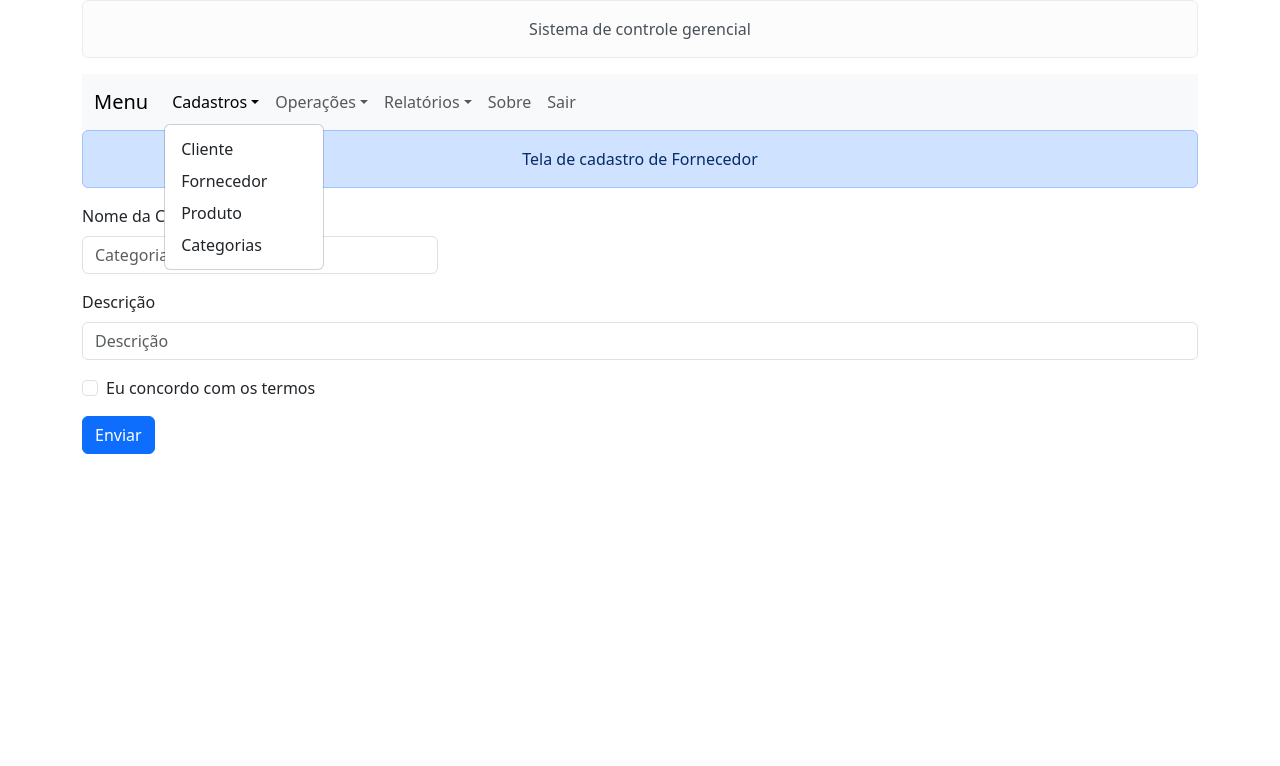
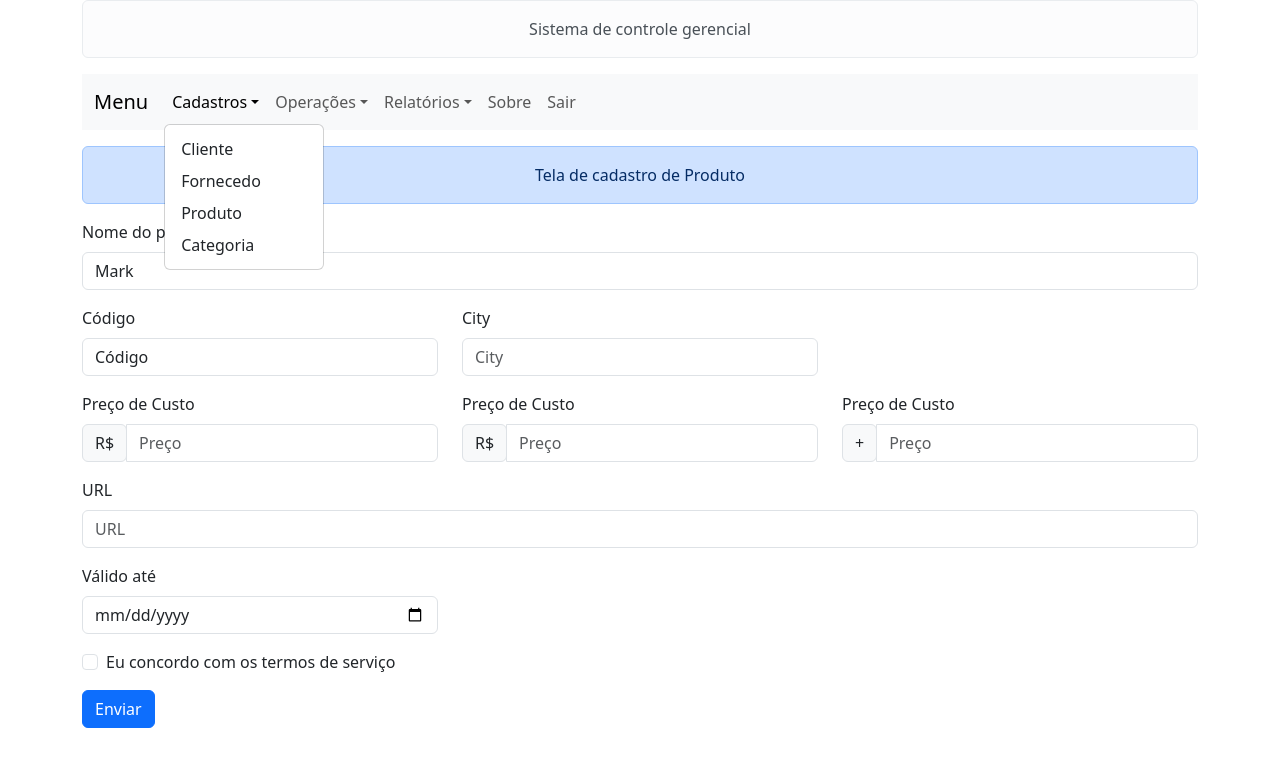
Before and after one commit to cauakse/Sistema, a React (Create React App) app: page /produto in a window 1280 px wide. Both pictures are taken after a click on the button "Cadastros". Shown: the top 766 px of the page. Built offline with nearby package versions, Linux system fonts and the light colour scheme.

Commit message:
Adding router methods and components, updating screen props children

```diff
--- a/package.json
+++ b/package.json
@@ -10,6 +10,7 @@
     "react": "^18.3.1",
     "react-bootstrap": "^2.10.4",
     "react-dom": "^18.3.1",
+    "react-router-dom": "^6.26.1",
     "react-scripts": "5.0.1",
     "web-vitals": "^2.1.4"
   },
--- a/src/App.js
+++ b/src/App.js
@@ -1,12 +1,46 @@
-import Pagina from "./components/layouts/Pagina";
-import Tela from "./components/layouts/Cadastros/Tela";
-
+import Tela from "./components/Cadastros/Tela";
+import Tela404 from "./components/Cadastros/Tela404";
+import TelaMenu from "./components/Cadastros/TelaMenu"
+import CadastroProduto from "./components/Cadastros/CadastroProduto";
+import CadastroCategoria from "./components/Cadastros/CadastroCategoria";
+import CadastroCliente from "./components/Cadastros/CadastroCliente";
+import CadastroFornecedor from "./components/Cadastros/CadastroFornecedor";
+import { BrowserRouter, Route, Routes } from "react-router-dom";
 function App() {
   return (
     <div className="App">
-      <Pagina>
-        <Tela nome="Fornecedor"></Tela>
-      </Pagina>
+      <BrowserRouter>
+        <Routes>
+          <Route path="/produto" element={
+            <Tela nome="Produto">
+              <CadastroProduto></CadastroProduto>
+            </Tela>
+          } />
+
+          <Route path="/categoria" element={
+            <Tela nome="Categoria">
+              <CadastroCategoria></CadastroCategoria>
+            </Tela>
+          } />
+
+          <Route path="/cliente" element={
+            <Tela nome="Cliente">
+              <CadastroCliente></CadastroCliente>
+            </Tela>
+          } />
+          <Route path="/fornecedor" element={
+            <Tela nome="Fornecedor">
+              <CadastroFornecedor></CadastroFornecedor>
+            </Tela>
+          } />
+          <Route path="" element={
+            <TelaMenu></TelaMenu>
+          } />
+          <Route path="*" element={
+            <Tela404></Tela404>
+          } />
+        </Routes>
+      </BrowserRouter>
     </div>
   );
 }
--- a/src/components/layouts/Cadastros/CadastroCategoria.jsx
+++ b/src/components/Cadastros/CadastroCategoria.jsx
@@ -1,8 +1,6 @@
-import { useState } from 'react';
 import Button from 'react-bootstrap/Button';
 import Col from 'react-bootstrap/Col';
 import Form from 'react-bootstrap/Form';
-import InputGroup from 'react-bootstrap/InputGroup';
 import Row from 'react-bootstrap/Row';
 
 export default function CadastroCategoria(props) {
--- a/src/components/layouts/Cadastros/CadastroCliente.jsx
+++ b/src/components/Cadastros/CadastroCliente.jsx
@@ -1,4 +1,3 @@
-import { useState } from 'react';
 import Button from 'react-bootstrap/Button';
 import Col from 'react-bootstrap/Col';
 import Form from 'react-bootstrap/Form';
--- a/src/components/layouts/Cadastros/CadastroProduto.jsx
+++ b/src/components/Cadastros/CadastroProduto.jsx
@@ -1,4 +1,3 @@
-import { useState } from 'react';
 import Button from 'react-bootstrap/Button';
 import Col from 'react-bootstrap/Col';
 import Form from 'react-bootstrap/Form';
--- /dev/null
+++ b/src/components/Cadastros/Tela.jsx
@@ -0,0 +1,13 @@
+import Pagina from "../layouts/Pagina"
+import { Alert } from "react-bootstrap";
+
+export default function Tela(props) {
+    return (
+        <>
+               <Pagina>
+                    <Alert className={"text-center"} variant="primary">Tela de cadastro de {props.nome || "Titulo nao fornecido"}</Alert>
+                    {props.children}
+                </Pagina>
+        </>
+    )
+}
--- /dev/null
+++ b/src/components/Cadastros/Tela404.jsx
@@ -0,0 +1,12 @@
+import Pagina from "../layouts/Pagina";
+import imagem404 from "../../assets/imgs/imagem404.webp"
+import { Container } from "react-bootstrap";
+export default function Tela404(props){
+    return (
+        <Pagina>
+            <Container className="d-flex align-items-center justify-content-center">
+            <img src={imagem404} alt="ERRO 404"></img>
+            </Container>
+        </Pagina>
+    )
+}
--- /dev/null
+++ b/src/components/Cadastros/TelaMenu.jsx
@@ -0,0 +1,7 @@
+import Pagina from "../layouts/Pagina";
+
+export default function TelaMenu (props){
+    return(
+        <Pagina></Pagina>
+    );
+}
--- a/src/components/layouts/Cadastros/Tela.jsx
+++ /dev/null
@@ -1,16 +0,0 @@
-import CadastroFornecedor from "./CadastroFornecedor"
-import CadastroCategoria from "./CadastroCategoria"
-import CadastroCliente from "./CadastroCliente"
-import CadastroProduto from "./CadastroProduto"
-import { Alert, Container } from "react-bootstrap";
-
-export default function Tela(props) {
-    return (
-        <>
-
-                <Alert className={"text-center"} variant="primary">Tela de cadastro de {props.nome || "Titulo nao fornecido"}</Alert>
-                <CadastroCategoria></CadastroCategoria>
-
-        </>
-    )
-}
--- a/src/components/layouts/Menu.jsx
+++ b/src/components/layouts/Menu.jsx
@@ -2,23 +2,23 @@ import Container from 'react-bootstrap/Container';
 import Nav from 'react-bootstrap/Nav';
 import Navbar from 'react-bootstrap/Navbar';
 import NavDropdown from 'react-bootstrap/NavDropdown';
-
+import { Link } from 'react-router-dom';
 
 export default function Menu(props) {
 
     return (
         <>
-            <Navbar expand="lg" className="bg-body-tertiary">
+            <Navbar expand="lg" className="bg-body-tertiary mt-2 mb-3">
                 <Container>
-                    <Navbar.Brand href="#home">Menu</Navbar.Brand>
+                    <Navbar.Brand href="#" as={Link} to="/">Menu</Navbar.Brand>
                     <Navbar.Toggle aria-controls="basic-navbar-nav" />
                     <Navbar.Collapse id="basic-navbar-nav">
                         <Nav className="me-auto">
                             <NavDropdown title="Cadastros" id="basic-nav-dropdown">
-                                <NavDropdown.Item href="#action/3.1">Cliente</NavDropdown.Item>
-                                <NavDropdown.Item href="#action/3.2">Fornecedor</NavDropdown.Item>
-                                <NavDropdown.Item href="#action/3.3">Produto</NavDropdown.Item>
-                                <NavDropdown.Item href="#action/3.4">Categorias</NavDropdown.Item>
+                                <NavDropdown.Item href="#" as={Link} to="/cliente">Cliente</NavDropdown.Item>
+                                <NavDropdown.Item href="#" as={Link} to="/fornecedor">Fornecedo</NavDropdown.Item>
+                                <NavDropdown.Item href="#" as={Link} to="/produto">Produto</NavDropdown.Item>
+                                <NavDropdown.Item href="#" as={Link} to="/categoria">Categoria</NavDropdown.Item>
                             </NavDropdown>
                             <NavDropdown title="Operações" id="basic-nav-dropdown">
                                 <NavDropdown.Item href="#action/3.1">Compra</NavDropdown.Item>
--- a/src/components/layouts/Pagina.jsx
+++ b/src/components/layouts/Pagina.jsx
@@ -5,7 +5,7 @@ import Menu from "./Menu"
 export default function Pagina(props) {
     return (
         <>
-            <Container>
+            <Container className="mb-3">
                 <Cabecalho titulo="Sistema de controle gerencial"></Cabecalho>
                 <Menu></Menu>
                 {
```
Also changed, not shown: src/assets/imgs/imagem404.webp (added), src/components/Cadastros/CadastroFornecedor.jsx (renamed from src/components/layouts/Cadastros/CadastroFornecedor.jsx), 1 other file (tests, documents, lock files or other folders).
